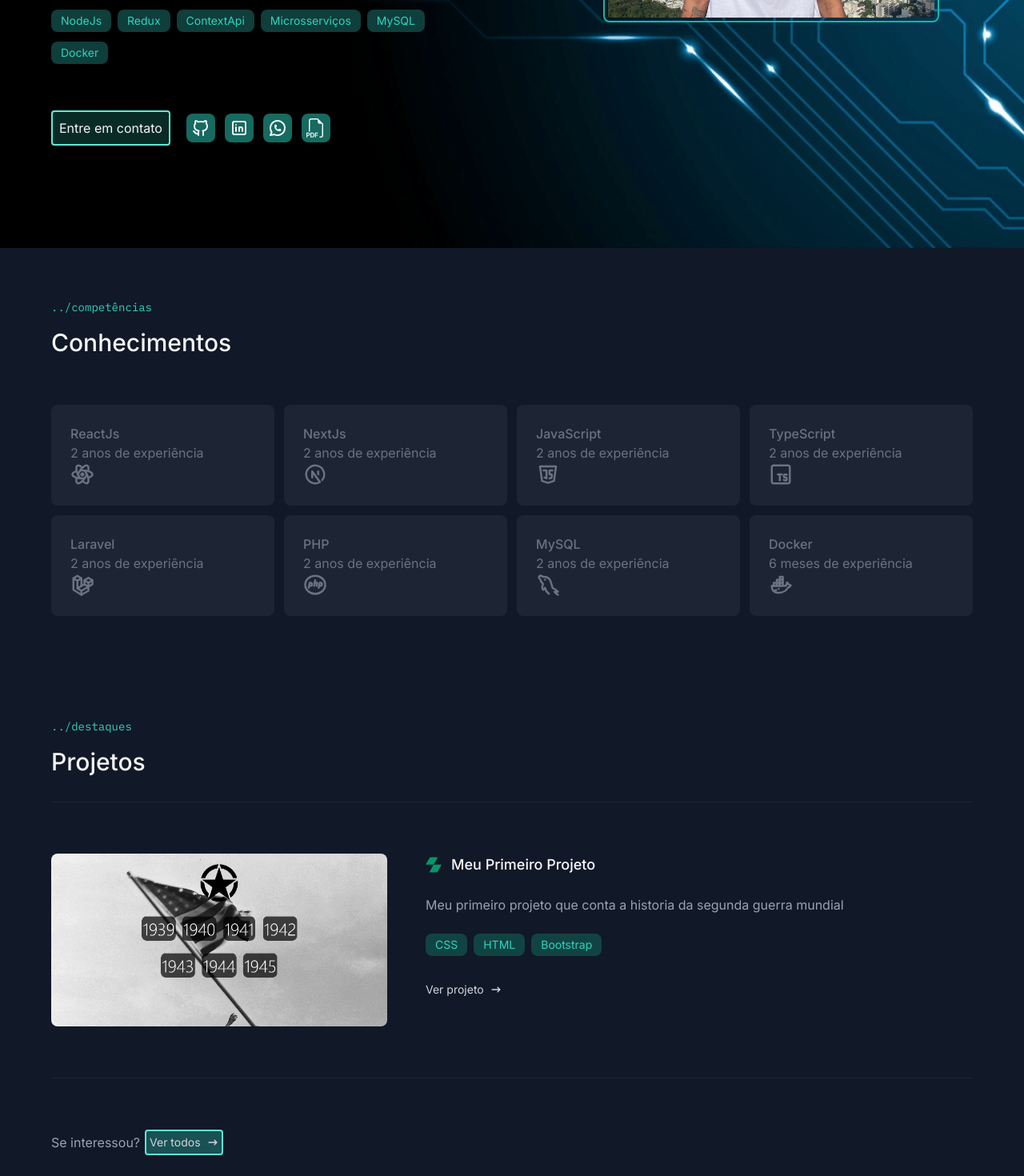
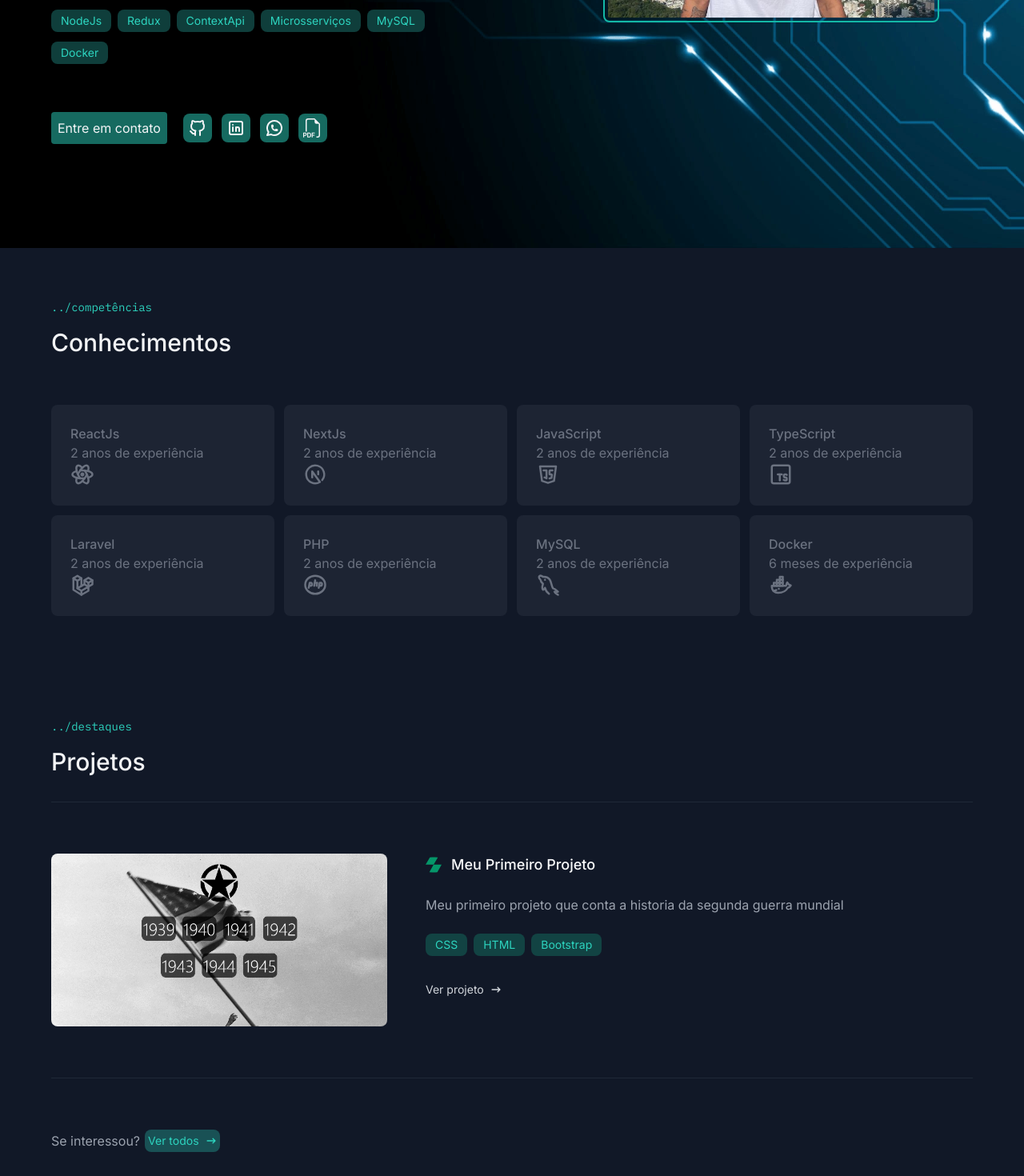
Before and after one commit to jvittortrikx1997/portfolio, a Next.js app: page / in a window 1280 px wide. Shown: the part 500-1970 px from the top of the page at 80% size. Built offline with nearby package versions, Linux system fonts and the light colour scheme.

Commit message:
portifolio

```diff
--- a/app/components/pages/home/hero-section/index.tsx
+++ b/app/components/pages/home/hero-section/index.tsx
@@ -75,7 +75,7 @@ export const HeroSection = () => {
             ))}
           </div>
           <div className="mt-6 lg:mt-10 flex sm:items-center sm:gap-5 flex-col sm:flex-row">
-            <div className="flex justify-center items-center bg-teal-400/20 p-2 rounded hover:bg-teal-400 border-teal-300 border-2 cursor-default hover:shadow-button text-gray-100 transition-all">
+            <div className="flex justify-center items-center bg-teal-400/50 hover:bg-teal-400 p-2 rounded cursor-default hover:shadow-button text-gray-100 transition-all">
               Entre em contato
             </div>
             <div className="text-2xl text-gray-600 flex items-center justify-center h-20 sm:gap-3 gap-6">
--- a/app/components/pages/home/projects/index.tsx
+++ b/app/components/pages/home/projects/index.tsx
@@ -18,7 +18,7 @@ export const Projects = () => {
           <span className="text-gray-400">Se interessou?</span>
           <Link
             href={'/projects'}
-            className="border-2 border-teal-300 inline-flex bg-teal-400/30 p-1 rounded hover:bg-teal-400 hover:text-gray-100 "
+            className="inline-flex text-teal-400 bg-teal-400/30 p-1 rounded-lg hover:bg-teal-400 hover:text-gray-100 "
           >
             Ver todos
             <HiArrowNarrowRight />
```
